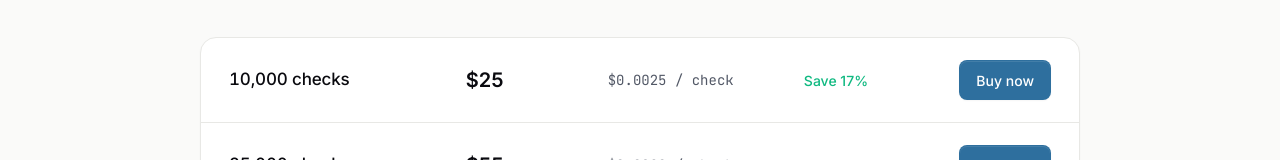
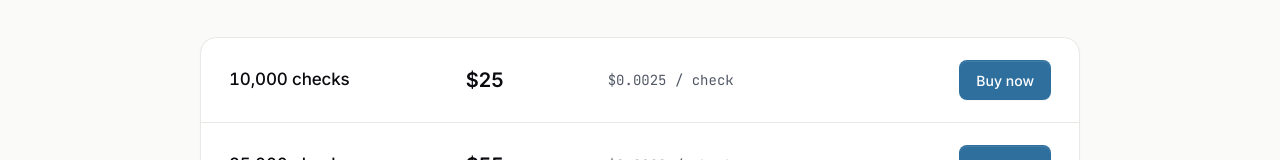
Before and after one commit to jt1402/email_api_landing, a Next.js app: page /pricing in a window 1280 px wide. Shown: the part 431-591 px from the top of the page. Built offline with nearby package versions, Linux system fonts and the light colour scheme.

Commit message:
pricing: drop Save 17% label on 10k bundle

```diff
--- a/app/(marketing)/pricing/page.tsx
+++ b/app/(marketing)/pricing/page.tsx
@@ -22,7 +22,7 @@ export default function PricingPage() {
       <section className="pb-20 pt-2">
         <div className="container-page">
           <div className="mx-auto max-w-[880px] overflow-hidden rounded-lg border border-border bg-surface shadow-sm">
-            <PriceRow checks="10,000" price="$25" rate="$0.0025 / check" save="Save 17%" />
+            <PriceRow checks="10,000" price="$25" rate="$0.0025 / check" />
             <PriceRow checks="25,000" price="$55" rate="$0.0022 / check" save="Save 27%" />
             <PriceRow checks="50,000" price="$95" rate="$0.0019 / check" save="Save 37%" />
             <PriceRow checks="100,000" price="$170" rate="$0.0017 / check" save="Save 43%" />
@@ -144,7 +144,7 @@ function PriceRow({
   checks: string;
   price: string;
   rate: string;
-  save: string;
+  save?: string;
 }) {
   return (
     <div className="grid grid-cols-[1.6fr_0.9fr_1.3fr_1fr_auto] items-center gap-5 border-b border-border px-7 py-[22px] transition-colors hover:bg-bg-alt max-[720px]:grid-cols-[1fr_1fr] max-[720px]:gap-x-4 max-[720px]:gap-y-[6px] max-[720px]:px-5">
--- a/app/dashboard/billing/BundleButtons.tsx
+++ b/app/dashboard/billing/BundleButtons.tsx
@@ -12,7 +12,7 @@ type Bundle = {
 };
 
 const bundles: Bundle[] = [
-  { id: "10k", checks: "10,000", price: "$25", effective: "$0.0025", save: "17%" },
+  { id: "10k", checks: "10,000", price: "$25", effective: "$0.0025" },
   { id: "25k", checks: "25,000", price: "$55", effective: "$0.0022", save: "27%" },
   { id: "50k", checks: "50,000", price: "$95", effective: "$0.0019", save: "37%" },
   { id: "100k", checks: "100,000", price: "$170", effective: "$0.0017", save: "43%" },
```
